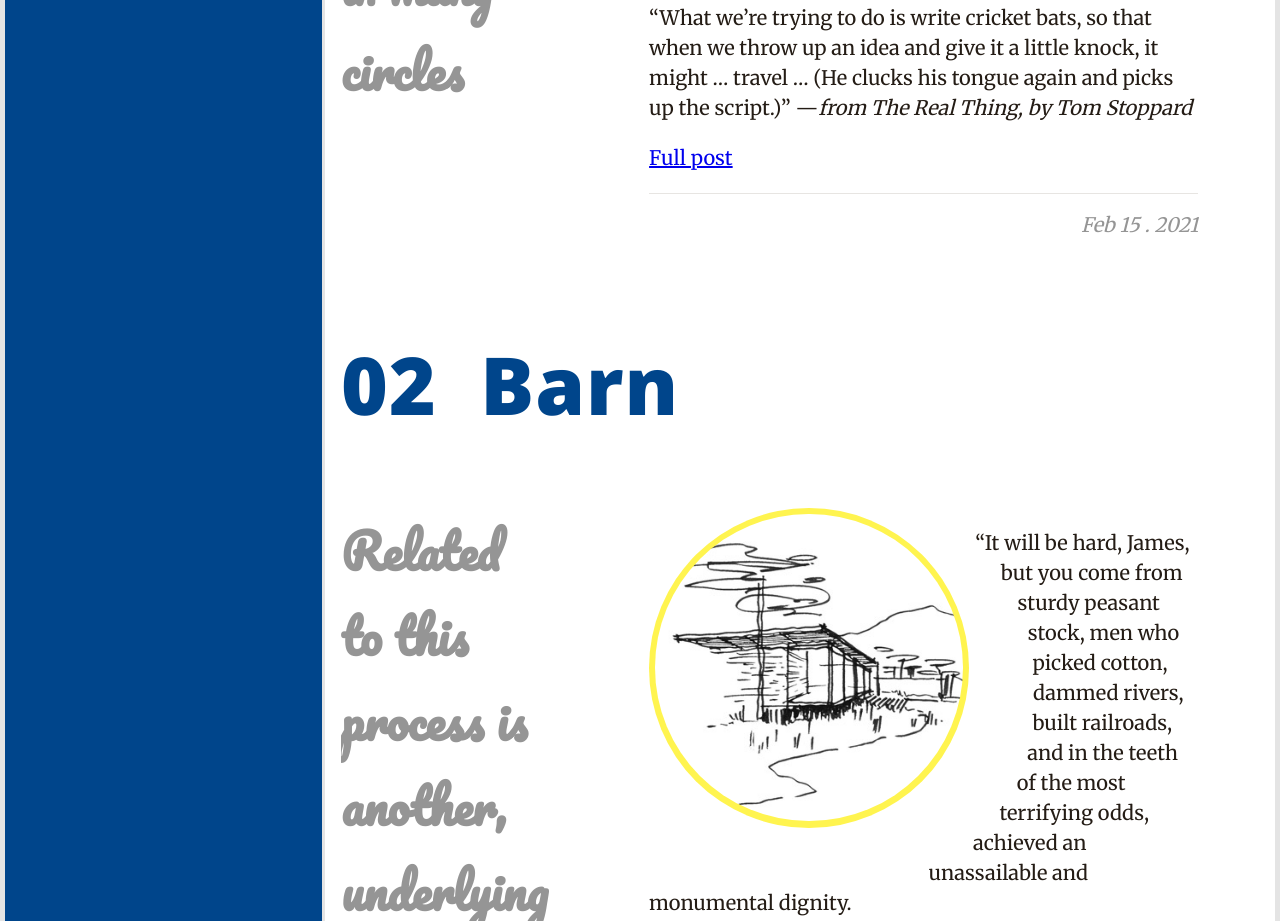
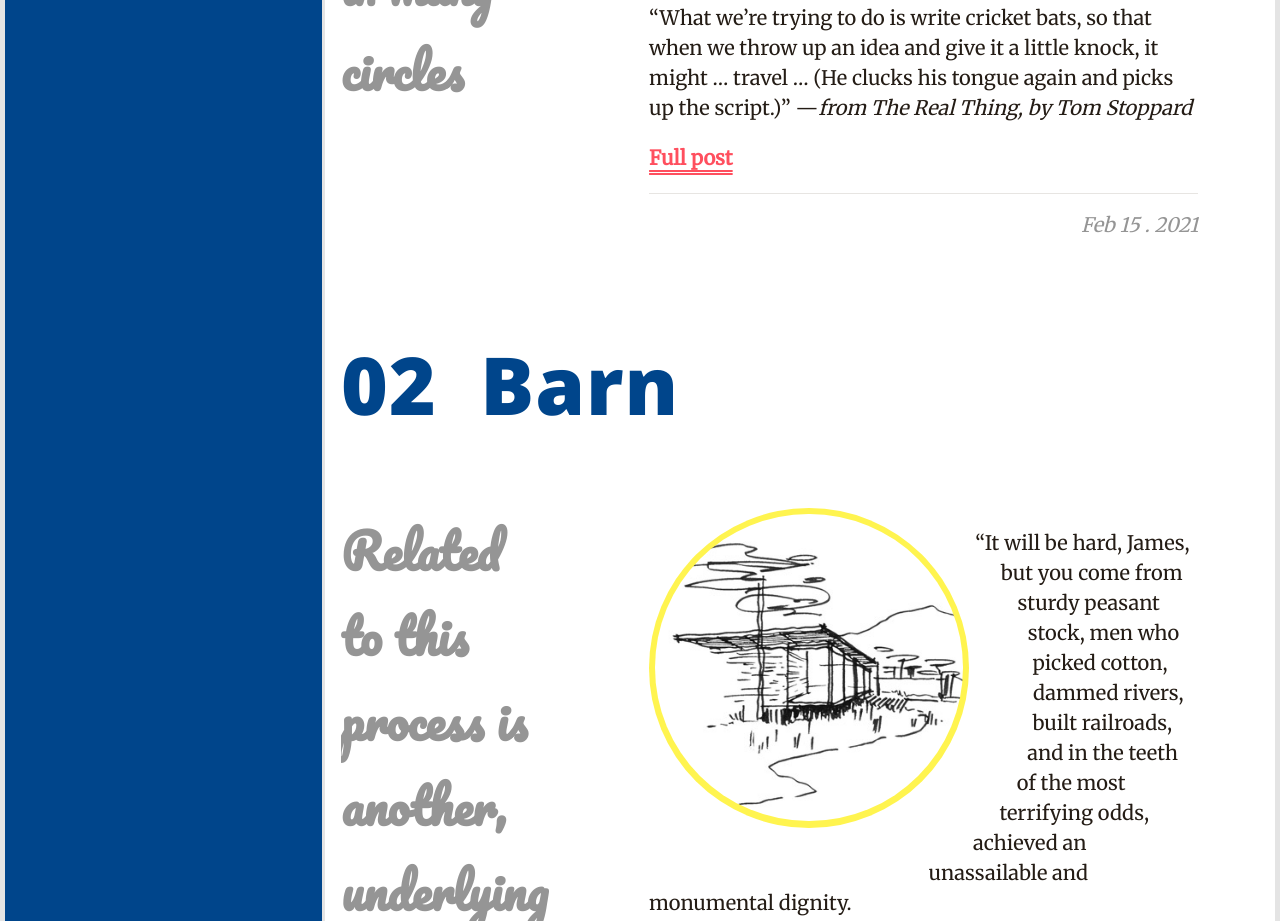
Before and after one commit to hansfriedhoff/udacity-blog-2, a plain HTML site: page index.html in a window 1280 px wide. Shown: the part 964-1885 px from the top of the page. Drawn offline with nearby package versions, Linux system fonts and the light colour scheme.

Commit message:
Update style.css

```diff
--- a/css/style.css
+++ b/css/style.css
@@ -272,6 +272,18 @@
 
         }
 
+        .article-main-text a {
+
+          color: var(--red2);
+          font-weight: bold;
+          text-underline-offset: 0.25em;
+          text-decoration-style: double;
+
+
+        }
+
+
+
 
     /*  MEDIA QUERIES  */
 
```
